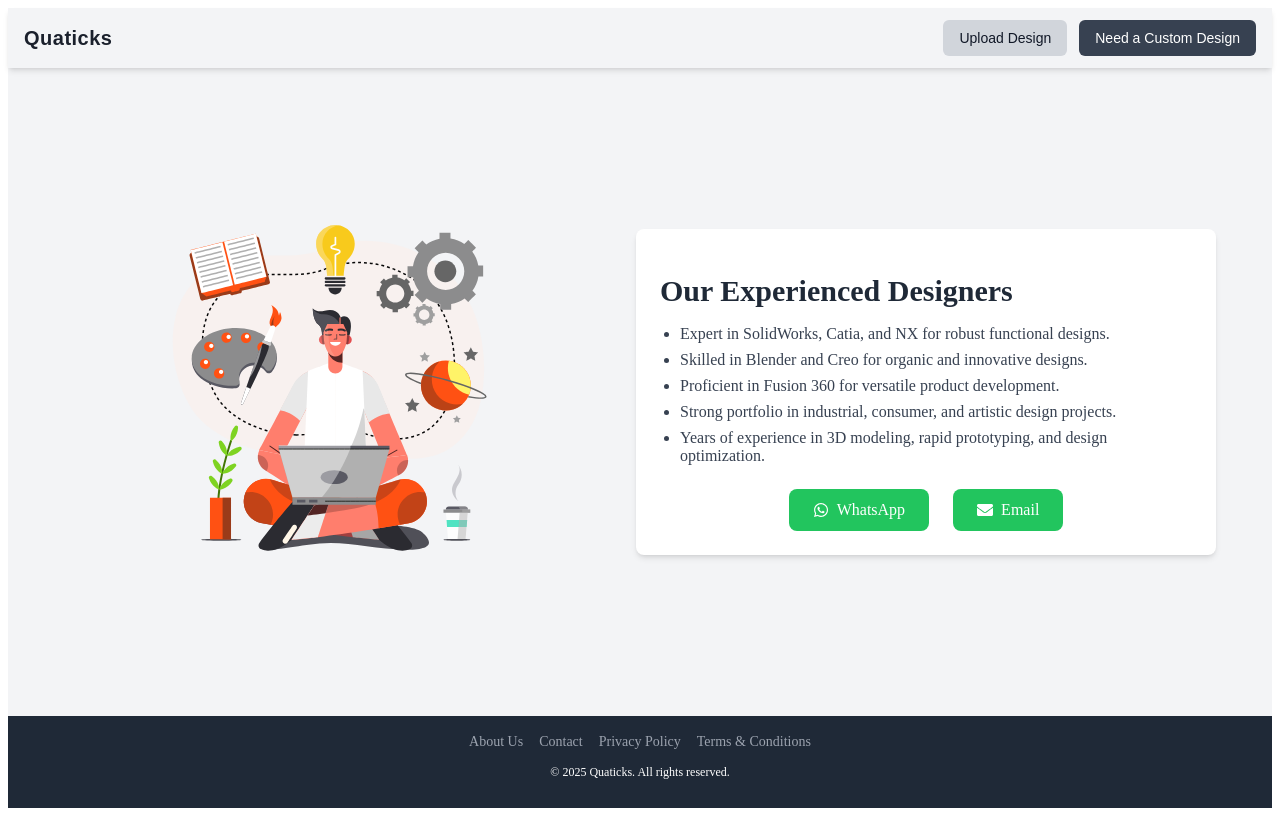
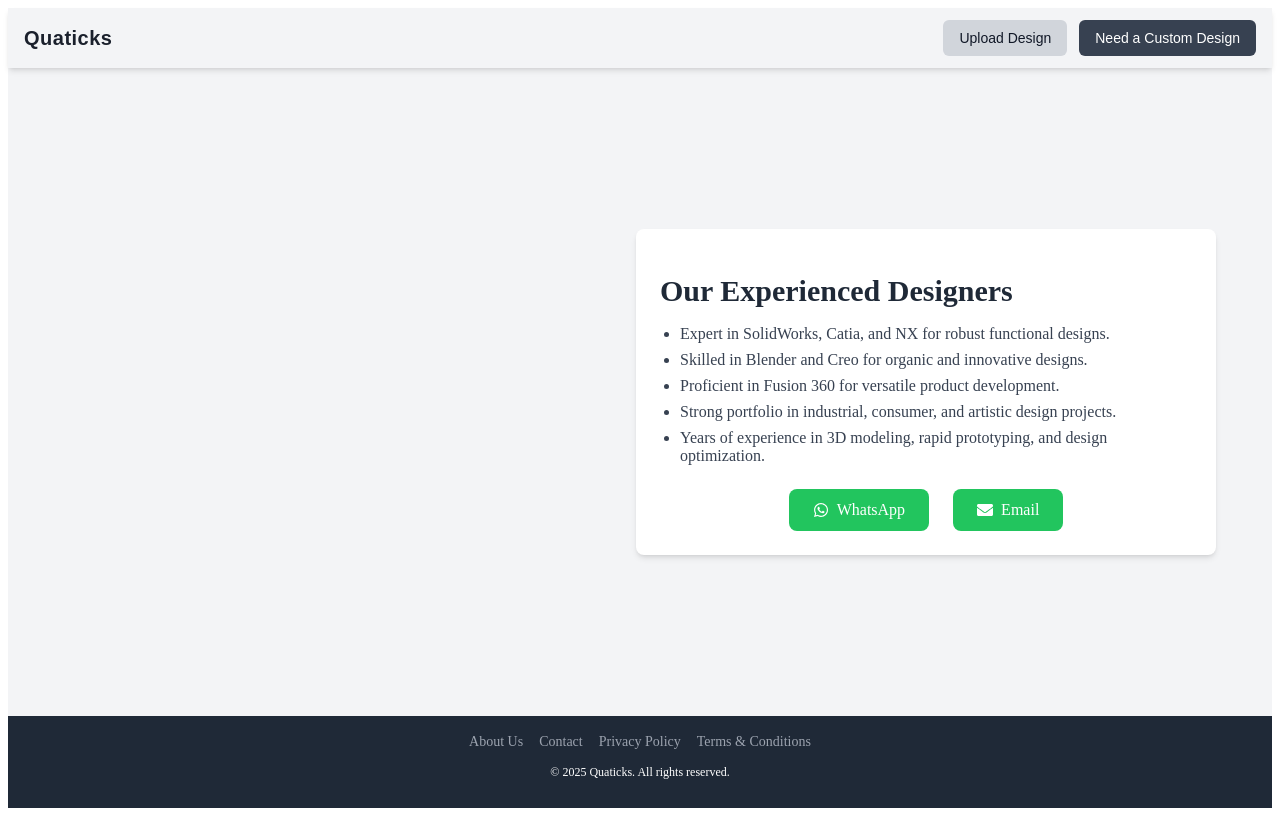
Before and after one commit to Ykb00/3d_test, a Next.js app: page /designer in a window 1280 px wide. Built offline with nearby package versions, Linux system fonts and the light colour scheme.

Commit message:
removed lottie players for now

```diff
--- a/src/components/LottiePlayer.js
+++ b/src/components/LottiePlayer.js
@@ -1,16 +1,16 @@
-import Lottie from "lottie-react";
+// import Lottie from "lottie-react";
 
-const LottiePlayer = ({ animationPath }) => {
-  return (
-    <div className="flex justify-center items-center">
-      <Lottie
-        animationData={animationPath}
-        loop
-        autoplay
-        className="w-64 h-64"
-      />
-    </div>
-  );
-};
+// const LottiePlayer = ({ animationPath }) => {
+//   return (
+//     <div className="flex justify-center items-center">
+//       <Lottie
+//         animationData={animationPath}
+//         loop
+//         autoplay
+//         className="w-64 h-64"
+//       />
+//     </div>
+//   );
+// };
 
-export default LottiePlayer;
+// export default LottiePlayer;
--- a/src/pages/designer.js
+++ b/src/pages/designer.js
@@ -1,6 +1,6 @@
 import Header from "../components/Header";
 import Footer from "../components/Footer";
-import LottiePlayer from "../components/LottiePlayer";
+// import LottiePlayer from "../components/LottiePlayer";
 import animationData from "../assets/designer.json"; // Lottie JSON file for the designer animation
 import { FaWhatsapp, FaEnvelope } from "react-icons/fa";
 import styles from "../styles/designer.module.css";
@@ -13,7 +13,7 @@
         <div className={styles.content}>
           {/* Left Column: Lottie Animation */}
           <div className={styles.leftColumn}>
-            <LottiePlayer animationPath={animationData} />
+            {/* <LottiePlayer animationPath={animationData} /> */}
           </div>
           {/* Right Column: Designer Information */}
           <div className={styles.rightColumn}>
```
Also changed, not shown: src/pages/payment.js (+5 -5 lines).
